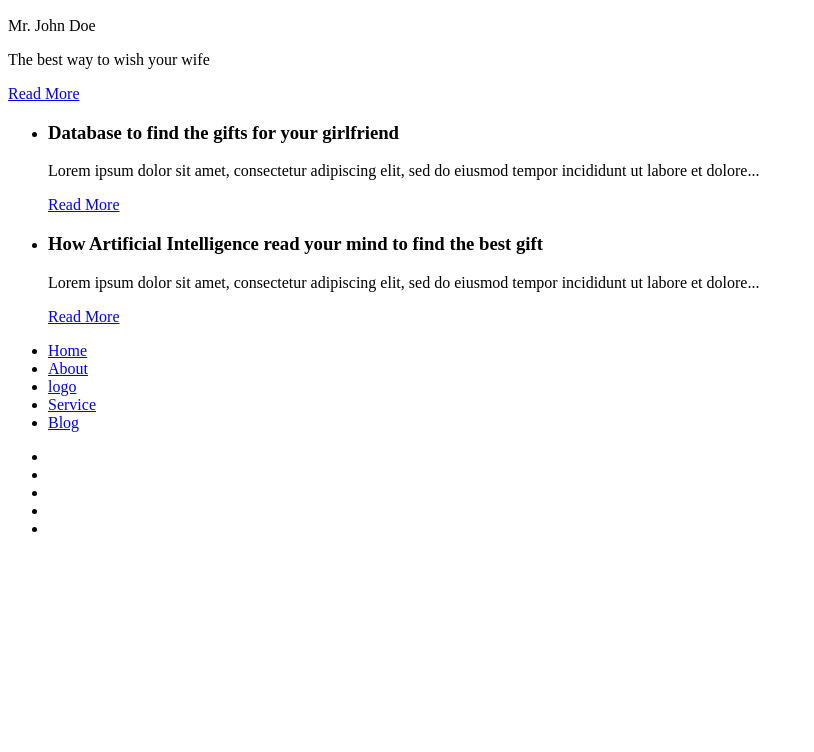
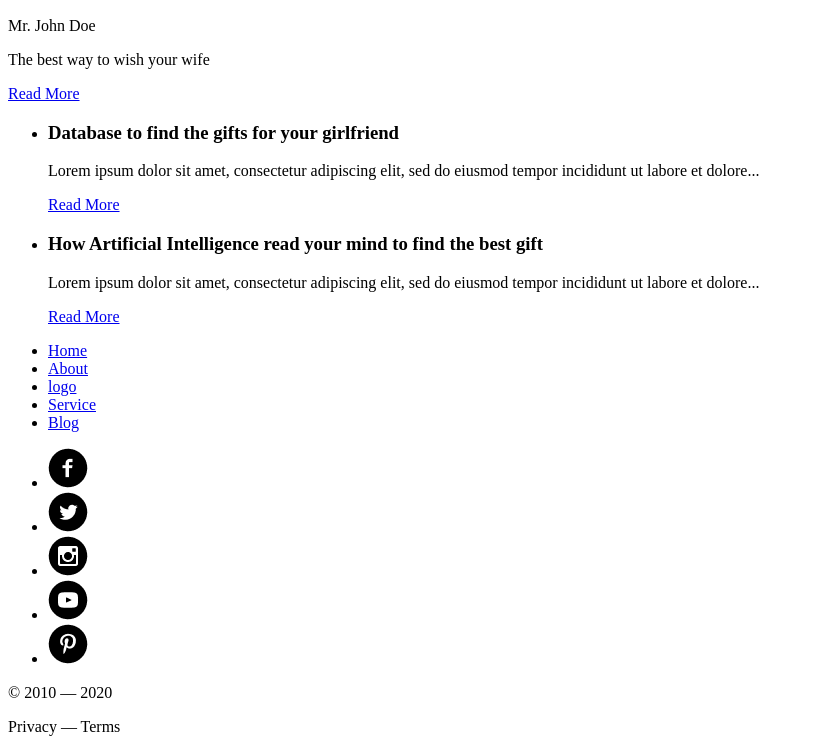
Before and after one commit to iLazorko/blended_1, a plain HTML site: page index.html in a window 1280 px wide. Shown: the part 3825-4577 px from the top of the page, without its empty margins (0-814 px from the left). Before the commit the page ends 4379 px from the top, so only its background shows below. Drawn offline with Linux system fonts and the light colour scheme.

Commit message:
add footer

```diff
--- a/index.html
+++ b/index.html
@@ -124,12 +124,28 @@
         <li><a href="#">Blog</a></li>
       </ul>
       <ul>
-        <li><a href="#"></a></li>
-        <li><a href="#"></a></li>
-        <li><a href="#"></a></li>
-        <li><a href="#"></a></li>
-        <li><a href="#"></a></li>
+        <li>
+          <a href="#"><img src="./images/Facebook.png" alt="facebook" width="40" height="40" /></a>
+        </li>
+        <li>
+          <a href="#"><img src="./images/twitter.png" alt="twitter" width="40" height="40" /></a>
+        </li>
+        <li>
+          <a href="#"
+            ><img src="./images/instagram.png" alt="instagram" width="40" height="40"
+          /></a>
+        </li>
+        <li>
+          <a href="#"><img src="./images/youtube.png" alt="youtube" width="40" height="40" /></a>
+        </li>
+        <li>
+          <a href="#"
+            ><img src="./images/pinterest.png" alt="pinterest" width="40" height="40"
+          /></a>
+        </li>
       </ul>
+      <p>© 2010 — 2020</p>
+      <p>Privacy — Terms</p>
     </footer>
   </body>
 </html>
```
Also changed, not shown: images/Facebook.png (added), images/instagram.png (added), images/pinterest.png (added), images/twitter.png (added), images/youtube.png (added).
